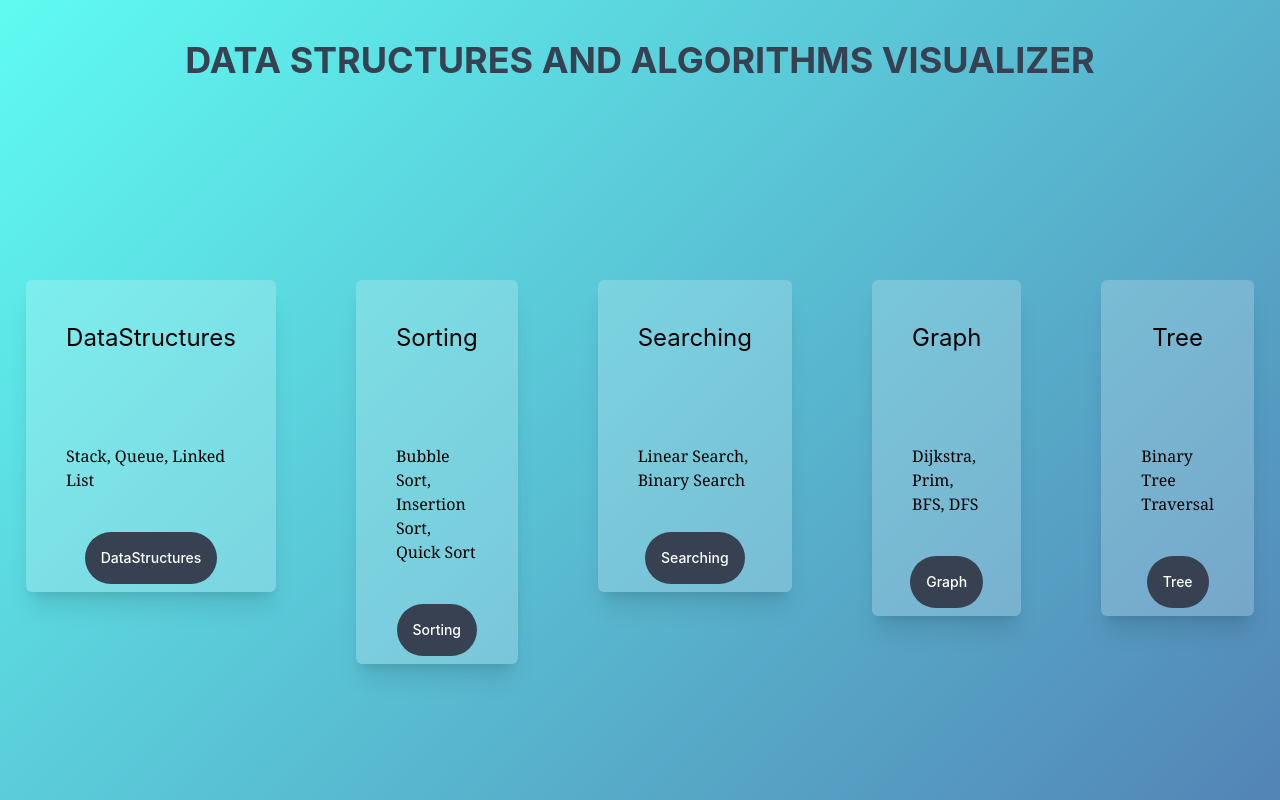
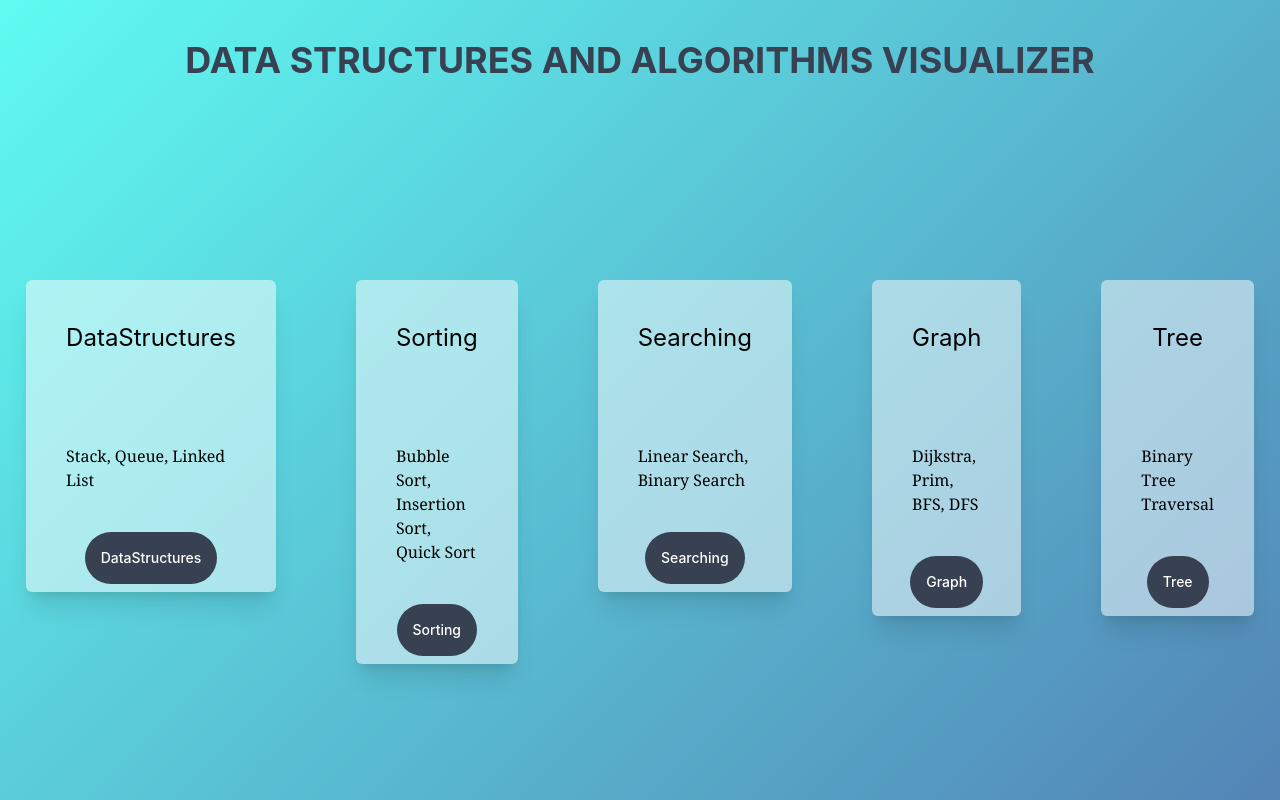
Before and after one commit to nijiyamaharjan/dsa-visualizer, a React (Create React App) app in the folder dsa-visualizer/: page /home in a window 1280 px wide. Shown: the top 800 px of the page. Built offline with nearby package versions, Linux system fonts and the light colour scheme.

Commit message:
minor changes

```diff
--- a/dsa-visualizer/src/components/GraphAlgorithm.js
+++ b/dsa-visualizer/src/components/GraphAlgorithm.js
@@ -91,10 +91,6 @@ export class GraphAlgorithm extends Component {
                 <div className="col-12" style={{backgroundColor:'#fafafa',border:'.5px solid #d6d6d6',borderRadius:'4px',padding:'10px 10px 0px 10px'}}>
                 <div className="row">
                     <div className="col-2"></div>
-                    <div className="col-8 box" >
-                        <p style={{fontFamily:'Georgia'}}> The application is aimed to help the users better understand the famous algorithms on graph by visualizing the steps and realizing how the algorithm actually works. The graph is user generated and the edge weights of weighted graphs are randomly generated and can be changed by the click of a button.</p>
-                        <p>For any query/sugesstion/feedback, mail at: <b>pratimsarkar23@gmail.com</b></p>
-                    </div>
                     <div className="col-2"></div>
                 </div>
                 </div></div>
--- a/dsa-visualizer/src/components/Home.js
+++ b/dsa-visualizer/src/components/Home.js
@@ -1,6 +1,7 @@
 import React, { Component } from 'react';
 import { NavLink } from 'react-router-dom';
 import './home.css';
+import { Helmet } from 'react-helmet';
 
 export class Home extends Component {
     render() {
@@ -10,7 +11,10 @@ export class Home extends Component {
                     DATA STRUCTURES AND ALGORITHMS VISUALIZER
                 </h1>
                 <div className="flex  w-full h-full items-center justify-center">
-                        <div>
+                    <div>
+                        <Helmet>
+                            <title>Visualizer</title>
+                        </Helmet>
                         <div className="flex mb-4">
                             {this.renderCard('DataStructures', 'Stack, Queue, Linked List', '/DataStructures')}
                             {this.renderCard('Sorting', 'Bubble Sort, Insertion Sort, Quick Sort', '/Sorting')}
@@ -32,9 +36,9 @@ export class Home extends Component {
 
     renderCard(title, description, link) {
         return (
-            <div className="flex h-screen">
+            <div className="flex h-screen card-container">
                 <div className="m-10">
-                    <div className="w-full max-w-md bg-white bg-opacity-20 rounded-md shadow-xl flex flex-col items-center">
+                    <div className="w-full max-w-md bg-white bg-opacity-50 rounded-md shadow-xl flex flex-col items-center">
                         <h3 className="glassmorphism-title p-10">
                             {title}
                         </h3>
@@ -52,6 +56,7 @@ export class Home extends Component {
             </div>
         );
     }
+
 }
 
 
--- a/dsa-visualizer/src/components/home.css
+++ b/dsa-visualizer/src/components/home.css
@@ -11,3 +11,14 @@
     font-size: 1.5rem; /* Adjust the font size as needed */
     margin-bottom: 0.5rem;
   }
+
+  /* Add this to your home.css file */
+
+.card-container:hover {
+    filter: brightness(80%); /* You can adjust the brightness value as needed */
+  }
+
+  /* Optional: Add a transition for a smooth effect */
+  .card-container {
+    transition: filter 0.3s ease;
+  }
```
